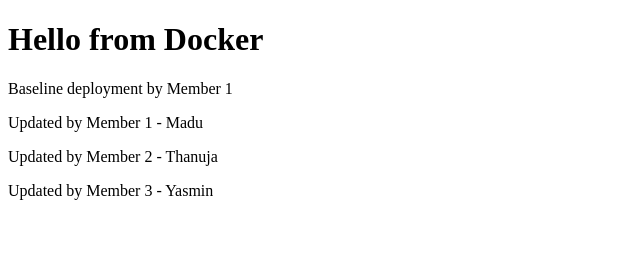
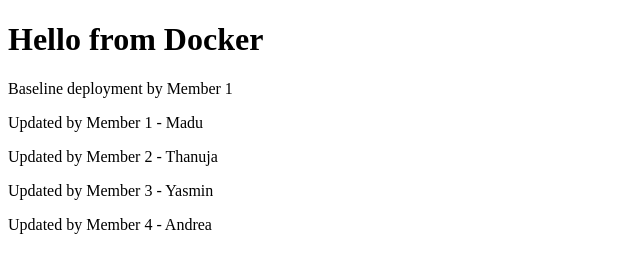
Before and after one commit to Shanipiyadasa/Assignment2_Release-Based-Workflow-in-GitHub-Azure-Board, a plain HTML site: page index.html in a window 1280 px wide. Shown: the whole page, without its empty margins (0-640 px from the left). Drawn offline with Linux system fonts and the light colour scheme.

Commit message:
Member 4 update (#45)

```diff
--- a/index.html
+++ b/index.html
@@ -12,6 +12,8 @@
   <p>Updated by Member 1 - Madu</p>
   <p>Updated by Member 2 - Thanuja</p>
   <p>Updated by Member 3 - Yasmin</p>
+  <p>Updated by Member 4 - Andrea</p>
+
 </body>
 
 </html>
```
